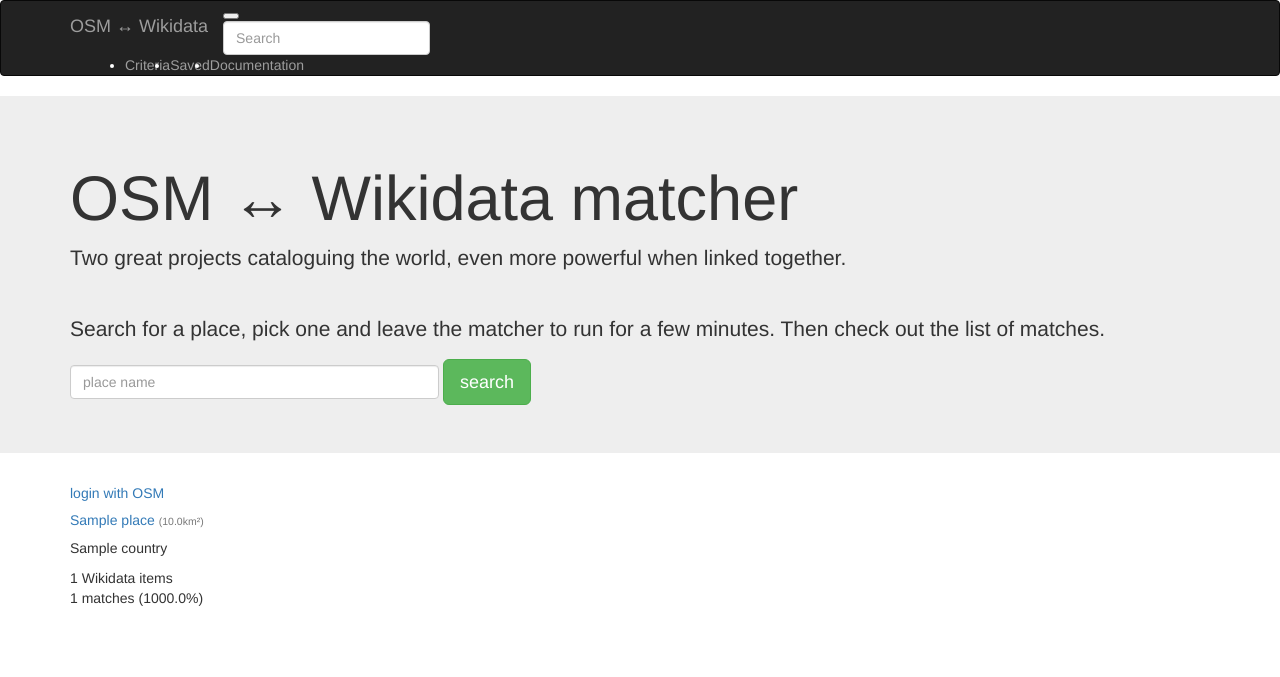
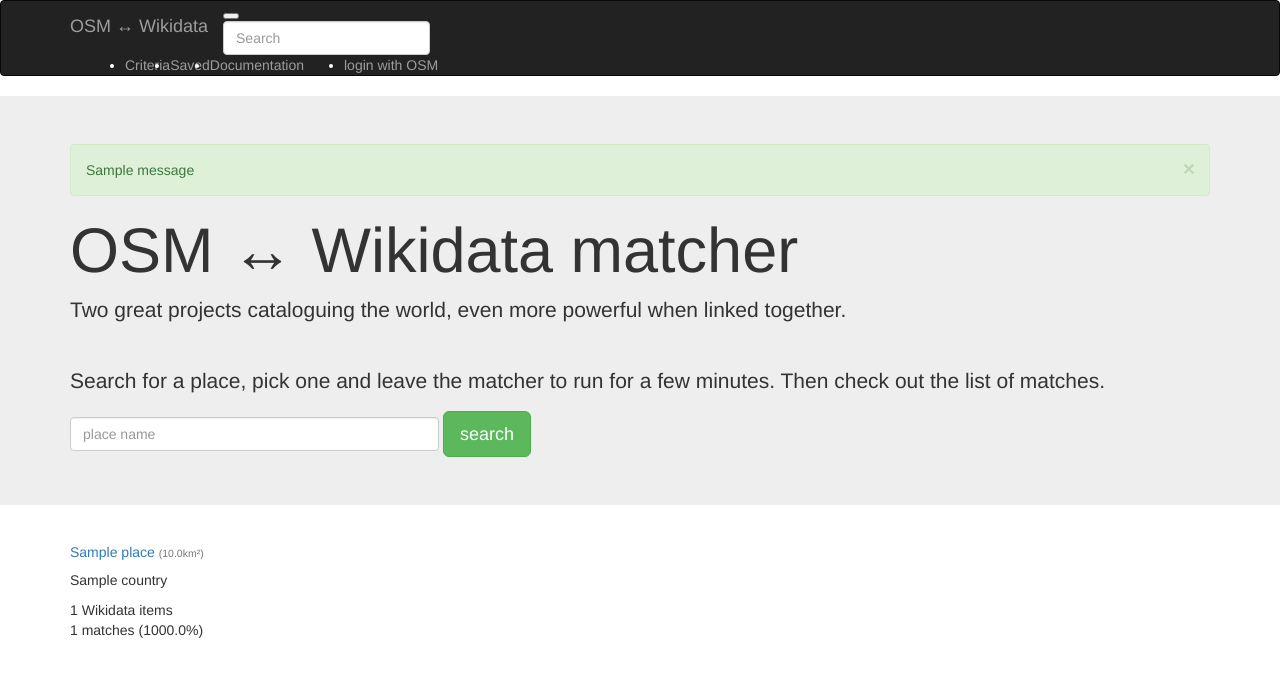
Before and after one commit to EdwardBetts/osm-wikidata, a Flask app: template matcher/templates/index.html in a window 1280 px wide. Shown: the top 677 px of the page. Run offline with Flask 2, Linux system fonts and the light colour scheme; the template is opened without the code that fills it: most values are stand-ins (such as "Sample title", 1, 10 or a date in 2020); one stand-in notice (Sample message) is shown; parts of the project's set-up code (start-up, migrations or seed data) failed here and were passed over; some libraries are stand-ins or nearby versions.

Commit message:
social-auth OSM login

```diff
--- a/matcher/templates/base.html
+++ b/matcher/templates/base.html
@@ -15,5 +15,9 @@
 <body>
   {% include 'navbar.html' %}
   {% block content %}{% endblock %}
+
+  <script src="https://code.jquery.com/jquery-3.1.1.js"></script>
+  <script src="https://npmcdn.com/tether@1.2.4/dist/js/tether.min.js"></script>
+  <script src="{{ url_for('static', filename='bootstrap4/js/bootstrap.js') }}"></script>
 </body>
 </html>
--- /dev/null
+++ b/matcher/templates/flash_msg.html
@@ -0,0 +1,12 @@
+{% with messages = get_flashed_messages() %}
+  {% if messages %}
+    {% for message in messages %}
+      <div class="alert alert-success alert-dismissible" role="alert">
+        <button type="button" class="close" data-dismiss="alert" aria-label="Close">
+          <span aria-hidden="true">&times;</span>
+        </button>
+        {{ message }}
+      </div>
+    {% endfor %}
+  {% endif %}
+{% endwith %}
--- a/matcher/templates/index.html
+++ b/matcher/templates/index.html
@@ -3,6 +3,7 @@
 {% block content %}
 <div class="jumbotron jumbotron-fluid">
   <div class="container">
+  {% include "flash_msg.html" %}
   <h1 class="display-3">OSM ↔ Wikidata matcher</h1>
   <p class="lead">Two great projects cataloguing the world, even more powerful when linked together.</p>
   <hr class="my-4">
@@ -14,10 +15,6 @@
 </form>
 
 </div>
-</div>
-
-<div class="container">
-   <a href="{{ url_for('social.auth', backend='openstreetmap') }}">login with OSM</a>
 </div>
 
 <div class="container">
@@ -63,5 +60,4 @@
   #}
 </div>
 
-
 {% endblock %}
--- a/matcher/templates/navbar.html
+++ b/matcher/templates/navbar.html
@@ -10,13 +10,24 @@
   </form>
 
   <div class="collapse navbar-collapse" id="navbarSupportedContent">
-    <ul class="navbar-nav">
+    <ul class="navbar-nav mr-auto">
       {% for p in navbar_pages %}
         <li class="nav-item{% if p.name == active %} active{% endif %}">
           <a class="nav-link" href="{{ url_for('.' + p.name) }}">{{ p.label }}{% if p.name == active %} <span class="sr-only">(current)</span>{% endif %}</a>
       </li>
     {% endfor %}
     </ul>
+    <ul class="navbar-nav">
+      <li class="nav-item">
+        {% if g.user.is_authenticated %}
+            <a class="nav-link" href="{{ url_for('logout') }}">logout</a>
+        {% else %}
+            <a class="nav-link" href="{{ url_for('social.auth', backend='openstreetmap') }}">login with OSM</a>
+        {% endif %}
+      </li>
+    </ul>
   </div>
+
+
 </div>
 </nav>
--- a/matcher/view.py
+++ b/matcher/view.py
@@ -1,7 +1,7 @@
 #!/usr/bin/python3
 
-from flask import Flask, render_template, request, Response, redirect, url_for, g, jsonify
-from flask_login import login_user, current_user, logout_user, LoginManager
+from flask import Flask, render_template, request, Response, redirect, url_for, g, jsonify, flash
+from flask_login import login_user, current_user, logout_user, LoginManager, login_required
 from .utils import cache_filename
 from lxml import etree
 from . import database, nominatim, wikidata, matcher, user_agent_headers, overpass
@@ -55,7 +55,27 @@
 def navbar():
     return dict(navbar_pages=navbar_pages, active=request.endpoint)
 
-@app.route("/overpass/<int:osm_id>", methods=["POST"])
+@app.route('/logout')
+@login_required
+def logout():
+    logout_user()
+    flash('you are logged out')
+    return redirect(url_for('index'))
+
+@app.route('/done/')
+def done():
+    flash('login successful')
+    return redirect(url_for('index'))
+
+@app.route('/add_wikidata_tag', methods=['POST'])
+def add_wikidata_tag():
+    wikidata_id = request.form['wikidata']
+    flash('wikidata tag saved in OpenStreetMap')
+    osm_id = request.form['osm_id']
+    osm_type = request.form['osm_type']
+    return redirect(url_for('item_page', wikidata_id=wikidata_id[1:]))
+
+@app.route('/overpass/<int:osm_id>', methods=['POST'])
 def post_overpass(osm_id):
     place = Place.query.get(osm_id)
     place.save_overpass(request.data)
```
